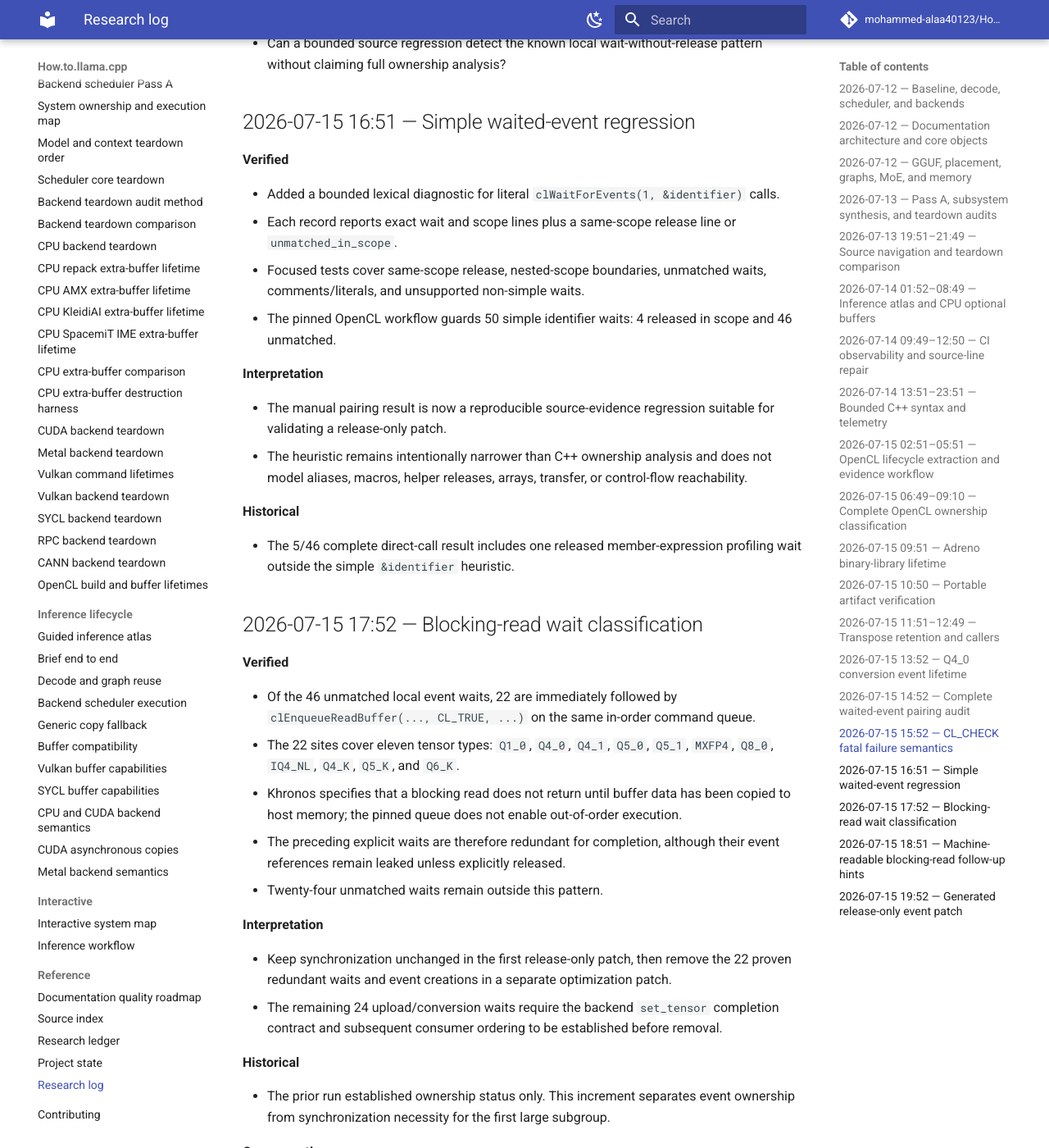
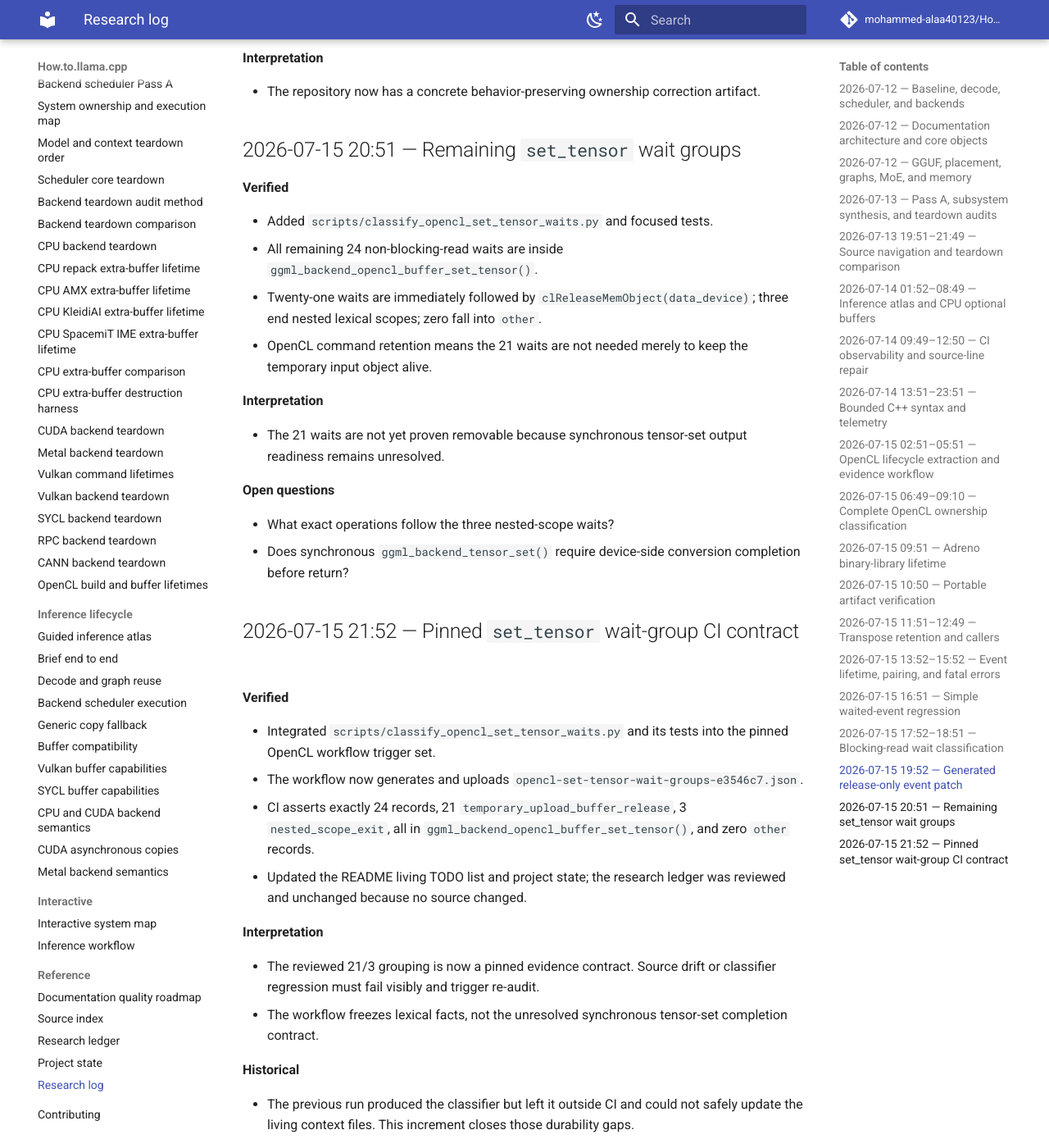
Before and after one commit to mohammed-alaa40123/How.to.llama.cpp, an MkDocs documentation site: the page built from docs/reference/research-log.md, in a window 1280 px wide and 1400 px high, scrolled down 6577 px. Shown: the whole window at 82% size. Built offline with MkDocs 1.6.1 and Material for MkDocs 9.7.7, drawn with Linux system fonts in a browser that asks for light colours; comment, search, counter and statistics services are not loaded; some of the changed text lies outside the part shown.

Commit message:
docs: log pinned set_tensor wait CI contract

```diff
--- a/docs/reference/research-log.md
+++ b/docs/reference/research-log.md
@@ -144,141 +144,92 @@ This is the concise chronological ledger. Detailed notes live under `logs/resear
 
 - The nonblocking branch is dormant capability in the baseline.
 
-## 2026-07-15 13:52 — Q4_0 conversion event lifetime
+## 2026-07-15 13:52–15:52 — Event lifetime, pairing, and fatal errors
 
 **Verified**
 
 - Both Q4_0 conversion branches wait before releasing temporary `data_device` but omit `clReleaseEvent(evt)`.
-- Each successful conversion therefore leaks one application-owned command-event reference.
+- Paired all 51 direct `clWaitForEvents()` sites: five waited events are released and 46 local command events are waited without release or transfer.
+- Pinned `CL_CHECK` logs non-success, asserts, enters `ggml_abort()`, and unconditionally calls `abort()`.
 
 **Interpretation**
 
-- Classification: **explicit completion before temporary-buffer release; persistent event-reference leak**.
-
-## 2026-07-15 14:52 — Complete waited-event pairing audit
-
-**Verified**
-
-- Paired all 51 direct `clWaitForEvents()` sites with producers and ownership paths.
-- Five waited events are released; 46 local command events are waited without release or transfer.
-- The unmatched events span eleven quantized tensor-type groups and conversion/upload/readback helpers.
-
-**Interpretation**
-
-- The event leak is systematic and primarily scales with tensor conversion/readback and repeated model/backend initialization, not decode tokens.
-
-## 2026-07-15 15:52 — `CL_CHECK` fatal failure semantics
-
-**Verified**
-
-- Pinned `CL_CHECK` logs any non-success OpenCL result and executes `GGML_ASSERT(0)`.
-- `GGML_ASSERT` maps to `GGML_ABORT`; pinned `ggml_abort()` invokes an optional callback or prints diagnostics and then unconditionally calls `abort()`.
-- A checked enqueue, wait, release, or other OpenCL failure does not return, throw, or continue to later cleanup statements.
-
-**Interpretation**
-
-- The 46 observed successful-path leaks can be corrected by adding `clReleaseEvent(evt)` after each successful wait without designing recoverable-error cleanup for the pinned code.
-- RAII remains useful for maintainability and future nonfatal error propagation, but it cannot unwind after the current `abort()` path.
-- The safest patch sequence is release-only first, then separately remove waits proven redundant by a following same-queue blocking operation.
-
-**Historical**
-
-- The previous pairing audit treated RAII as potentially required because `CL_CHECK` behavior was unresolved. The pinned macro-to-abort chain narrows it to an optional design improvement.
-
-**Open questions**
-
-- Which of the 46 waits are required versus redundant before ordered blocking operations?
-- Should upstream prefer 46 explicit releases or a small move-only event owner?
-- Can a bounded source regression detect the known local wait-without-release pattern without claiming full ownership analysis?
+- The event leak is systematic and primarily scales with tensor conversion/readback and repeated initialization, not decode tokens.
+- Successful-path releases can be inserted after waits without designing recoverable-error cleanup for the pinned code.
 
 ## 2026-07-15 16:51 — Simple waited-event regression
 
 **Verified**
 
 - Added a bounded lexical diagnostic for literal `clWaitForEvents(1, &identifier)` calls.
-- Each record reports exact wait and scope lines plus a same-scope release line or `unmatched_in_scope`.
-- Focused tests cover same-scope release, nested-scope boundaries, unmatched waits, comments/literals, and unsupported non-simple waits.
-- The pinned OpenCL workflow guards 50 simple identifier waits: 4 released in scope and 46 unmatched.
+- The pinned workflow guards 50 simple identifier waits: 4 released in scope and 46 unmatched.
 
 **Interpretation**
 
-- The manual pairing result is now a reproducible source-evidence regression suitable for validating a release-only patch.
-- The heuristic remains intentionally narrower than C++ ownership analysis and does not model aliases, macros, helper releases, arrays, transfer, or control-flow reachability.
+- The heuristic is a reproducible bounded regression, not general C++ ownership analysis.
 
-**Historical**
-
-- The 5/46 complete direct-call result includes one released member-expression profiling wait outside the simple `&identifier` heuristic.
-
-## 2026-07-15 17:52 — Blocking-read wait classification
+## 2026-07-15 17:52–18:51 — Blocking-read wait classification
 
 **Verified**
 
-- Of the 46 unmatched local event waits, 22 are immediately followed by `clEnqueueReadBuffer(..., CL_TRUE, ...)` on the same in-order command queue.
-- The 22 sites cover eleven tensor types: `Q1_0`, `Q4_0`, `Q4_1`, `Q5_0`, `Q5_1`, `MXFP4`, `Q8_0`, `IQ4_NL`, `Q4_K`, `Q5_K`, and `Q6_K`.
-- Khronos specifies that a blocking read does not return until buffer data has been copied to host memory; the pinned queue does not enable out-of-order execution.
-- The preceding explicit waits are therefore redundant for completion, although their event references remain leaked unless explicitly released.
-- Twenty-four unmatched waits remain outside this pattern.
+- Of the 46 unmatched waits, 22 are immediately followed by same-queue `clEnqueueReadBuffer(..., CL_TRUE, ...)` calls.
+- The pinned queue is in-order, and a blocking read supplies the required host-visible completion.
+- Added a separate machine-readable follow-up annotation and CI guard for the 22/24 split.
 
 **Interpretation**
 
-- Keep synchronization unchanged in the first release-only patch, then remove the 22 proven redundant waits and event creations in a separate optimization patch.
-- The remaining 24 upload/conversion waits require the backend `set_tensor` completion contract and subsequent consumer ordering to be established before removal.
-
-**Historical**
-
-- The prior run established ownership status only. This increment separates event ownership from synchronization necessity for the first large subgroup.
-
-**Open questions**
-
-- Does `set_tensor` promise device conversion completion before return?
-- Which of the remaining 24 waits precede only ordered same-queue consumers?
-- Should the report add a bounded blocking-read hint separate from ownership status?
-
-## 2026-07-15 18:51 — Machine-readable blocking-read follow-up hints
-
-**Verified**
-
-- Added `scripts/annotate_opencl_wait_followups.py` as a separate post-processor for the pinned lifecycle report.
-- It marks a wait only when the immediately following statement directly calls `clEnqueueReadBuffer`, uses literal queue `queue`, and passes literal `CL_TRUE` as the blocking argument.
-- Added focused tests for positive, nonblocking, different-queue, intervening-statement, and comment/literal cases.
-- The pinned workflow now independently guards ownership counts (`4 released`, `46 unmatched`) and follow-up counts (`22 immediate same-queue blocking reads`, `24 other unmatched`).
-
-**Interpretation**
-
-- Synchronization hints and event ownership remain independent fields: a blocking read may make an explicit wait redundant but does not release the event reference.
-- The report now provides stable acceptance criteria for a release-only leak fix and a later synchronization-cleanup patch.
-
-**Historical**
-
-- The preceding 22/24 split was a manual source audit and a future TODO; this increment turns it into reproducible JSON evidence and CI policy.
-
-**Open questions**
-
-- Which bounded hints, if any, are useful for the remaining 24 waits?
-- Does the backend `set_tensor` contract require conversion completion before return?
+- The 22 explicit waits are redundant for completion, but their event references still require release.
+- Ownership repair and synchronization removal remain separate patches.
 
 ## 2026-07-15 19:52 — Generated release-only event patch
 
 **Verified**
 
-- Added `scripts/apply_opencl_event_release_fix.py`, which inserts a release immediately after each audited unmatched simple wait using exact report line numbers and event identifiers.
-- The generator rejects stale lines, duplicate records, empty unmatched sets, and unexpected fix counts, and emits both patched source and a unified patch.
-- Added focused unit tests for insertion, indentation, stale input, duplicate lines, and already-released input.
-- The pinned workflow now proves that the generated patch adds exactly 46 releases, preserves all 51 waits, changes the simple ownership result from 4 released / 46 unmatched to 50 released / 0 unmatched, and produces 52 direct event-release calls total.
-- The baseline source/report and its independent 22/24 synchronization classification remain preserved beside the generated patch and post-patch report.
+- Added `scripts/apply_opencl_event_release_fix.py`, which inserts releases after all 46 audited unmatched simple waits using exact lines and identifiers.
+- The workflow proves 46 inserted releases, 51 waits preserved, 50 simple waits released in scope, zero unmatched, and 52 total direct event releases.
+- The baseline report and independent 22/24 synchronization split remain preserved.
 
 **Interpretation**
 
-- The repository now has a behavior-preserving concrete correction artifact, not merely a proposed edit list.
-- Ownership repair remains intentionally separate from later removal of 22 waits proven redundant before blocking reads.
-- Generating the patch from the audited report reduces repetitive manual-edit risk while refusing silent application after source drift.
+- The repository now has a concrete behavior-preserving ownership correction artifact.
+
+## 2026-07-15 20:51 — Remaining `set_tensor` wait groups
+
+**Verified**
+
+- Added `scripts/classify_opencl_set_tensor_waits.py` and focused tests.
+- All remaining 24 non-blocking-read waits are inside `ggml_backend_opencl_buffer_set_tensor()`.
+- Twenty-one waits are immediately followed by `clReleaseMemObject(data_device)`; three end nested lexical scopes; zero fall into `other`.
+- OpenCL command retention means the 21 waits are not needed merely to keep the temporary input object alive.
+
+**Interpretation**
+
+- The 21 waits are not yet proven removable because synchronous tensor-set output readiness remains unresolved.
+
+**Open questions**
+
+- What exact operations follow the three nested-scope waits?
+- Does synchronous `ggml_backend_tensor_set()` require device-side conversion completion before return?
+
+## 2026-07-15 21:52 — Pinned `set_tensor` wait-group CI contract
+
+**Verified**
+
+- Integrated `scripts/classify_opencl_set_tensor_waits.py` and its tests into the pinned OpenCL workflow trigger set.
+- The workflow now generates and uploads `opencl-set-tensor-wait-groups-e3546c7.json`.
+- CI asserts exactly 24 records, 21 `temporary_upload_buffer_release`, 3 `nested_scope_exit`, all in `ggml_backend_opencl_buffer_set_tensor()`, and zero `other` records.
+- Updated the README living TODO list and project state; the research ledger was reviewed and unchanged because no source changed.
+
+**Interpretation**
+
+- The reviewed 21/3 grouping is now a pinned evidence contract. Source drift or classifier regression must fail visibly and trigger re-audit.
+- The workflow freezes lexical facts, not the unresolved synchronous tensor-set completion contract.
 
 **Historical**
 
-- The previous run made the synchronization split machine-readable. This increment turns the release-only plan into a reproducible patch and CI acceptance contract.
+- The previous run produced the classifier but left it outside CI and could not safely update the living context files. This increment closes those durability gaps.
 
 **Open questions**
 
-- Should the generated explicit-release patch be submitted upstream before classifying all remaining wait semantics?
-- Would current upstream prefer explicit releases or a move-only event owner?
-- Which of the remaining 24 waits are required by `set_tensor` return semantics?
+- Are the 21 temporary-input-release waits required, redundant, or contract-dependent after separating host-input reuse from output readiness?
+- Should the generated 46-release patch be submitted upstream before synchronization cleanup?
```
